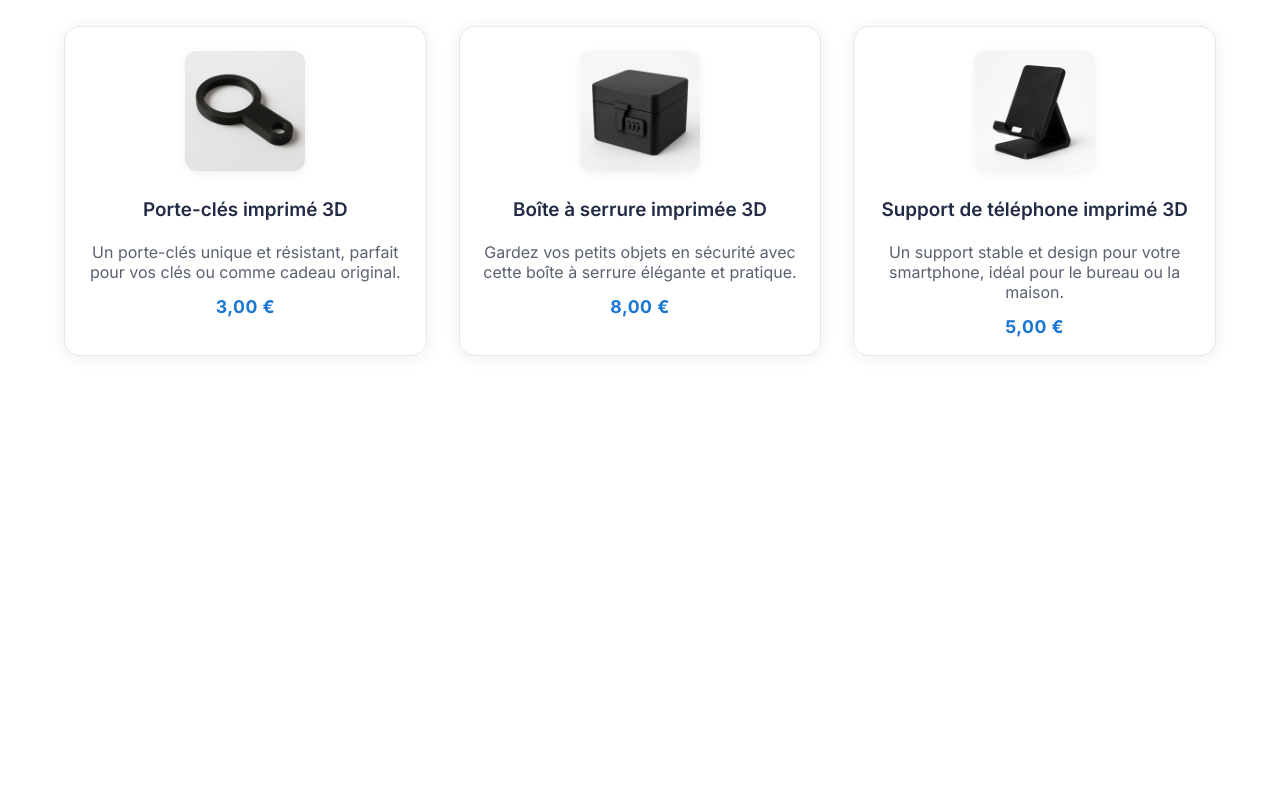
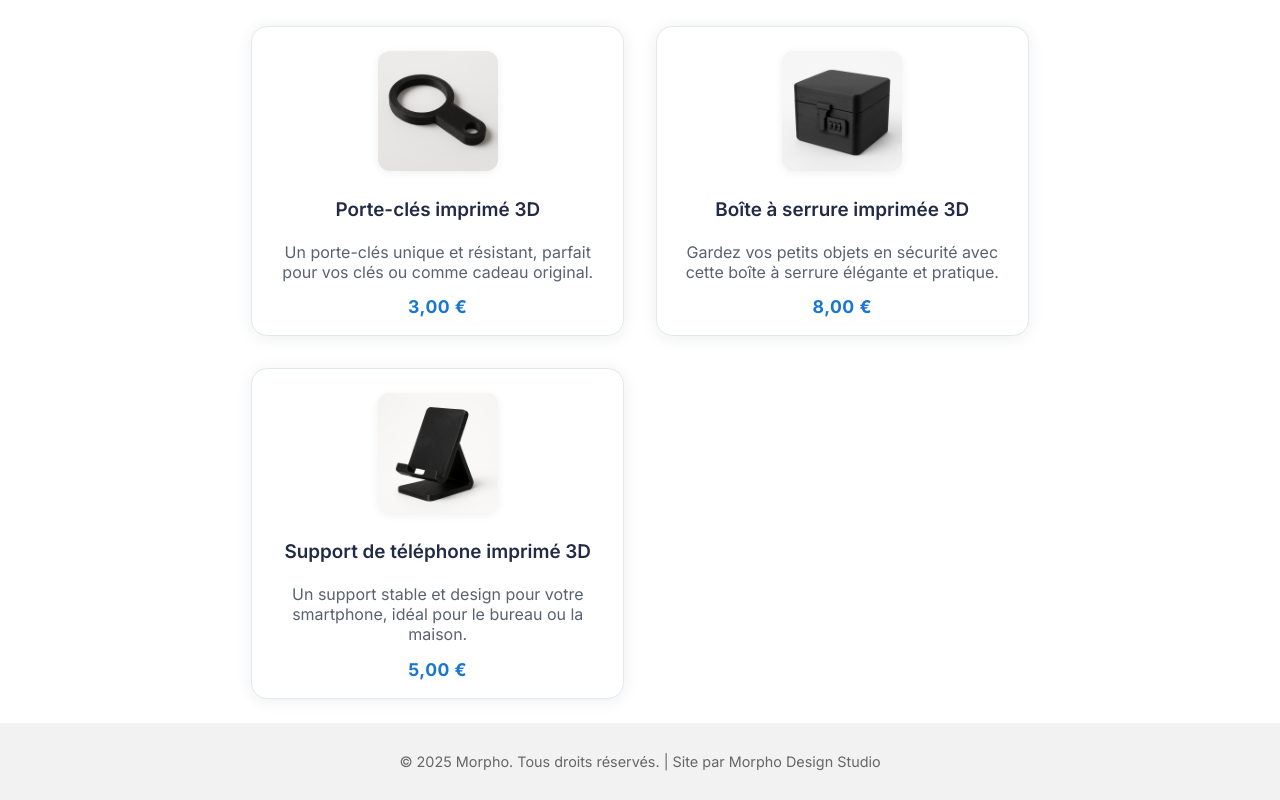
Before and after one commit to LeaRiglet/Morpho, a React (Vite) app: page /Morpho/products in a window 1280 px wide. Shown: the part 269-1069 px from the top of the page. Before the commit the page ends 800 px from the top, so only its background shows below. Built offline with nearby package versions, Linux system fonts and the light colour scheme.

Commit message:
make a dedicated footer component too

```diff
--- a/src/App.css
+++ b/src/App.css
@@ -1,5 +1,20 @@
 * {
   box-sizing: border-box;
+}
+
+html, body, #root {
+  height: 100%;
+  min-height: 100%;
+  margin: 0;
+  padding: 0;
+  display: flex;
+  flex-direction: column;
+}
+
+#root {
+  flex: 1 0 auto;
+  display: flex;
+  flex-direction: column;
 }
 
 body {
@@ -133,7 +148,9 @@ footer {
   padding: 30px 20px;
   color: #666;
   font-size: 0.9rem;
-  margin-top: 40px;
+  margin-top: auto;
+  flex-shrink: 0;
+  width: 100%;
 }
 
 body {
--- a/src/App.jsx
+++ b/src/App.jsx
@@ -5,6 +5,7 @@ import Products from './pages/Products'
 import Contact from './pages/Contact'
 import './App.css'
 import Navbar from './components/Navbar'
+import Footer from './components/Footer'
 
 function App() {
   return (
@@ -16,6 +17,7 @@ function App() {
         <Route path="/devenir-imprimeur" element={<DevenirImprimeur />} />
         <Route path="/contact" element={<Contact />} />
       </Routes>
+      <Footer />
     </Router>
   )
 }
--- /dev/null
+++ b/src/components/Footer.jsx
@@ -0,0 +1,9 @@
+function Footer() {
+  return (
+    <footer>
+      © 2025 Morpho. Tous droits réservés. | Site par Morpho Design Studio
+    </footer>
+  );
+}
+
+export default Footer;
--- a/src/pages/Home.jsx
+++ b/src/pages/Home.jsx
@@ -1,3 +1,4 @@
+
 function Home() {
   return (
     <>
@@ -43,9 +44,6 @@ function Home() {
         </div>
       </section>
 
-      <footer>
-        © 2025 Morpho. Tous droits réservés. | Site par Morpho Design Studio
-      </footer>
     </>
   )
 }
```
